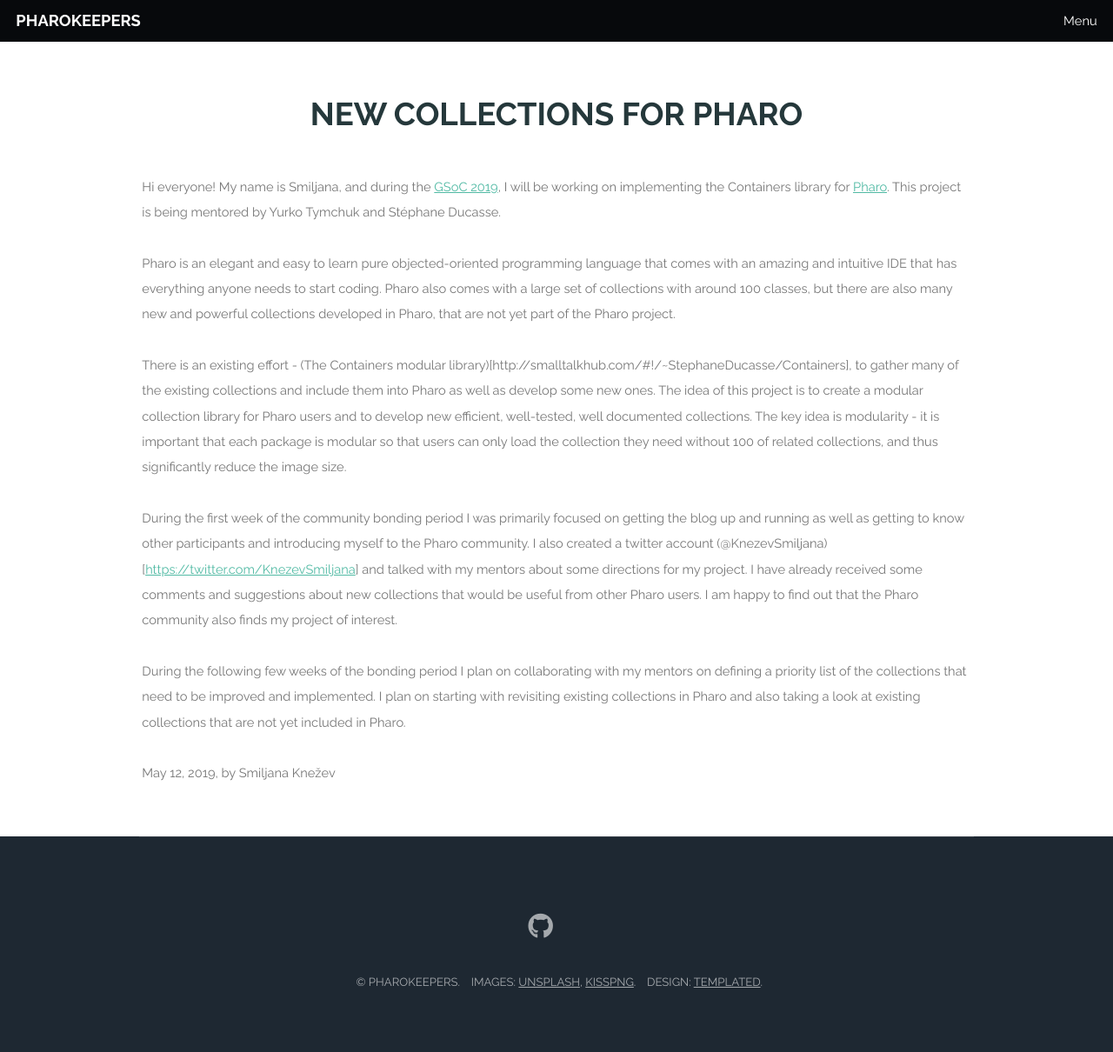
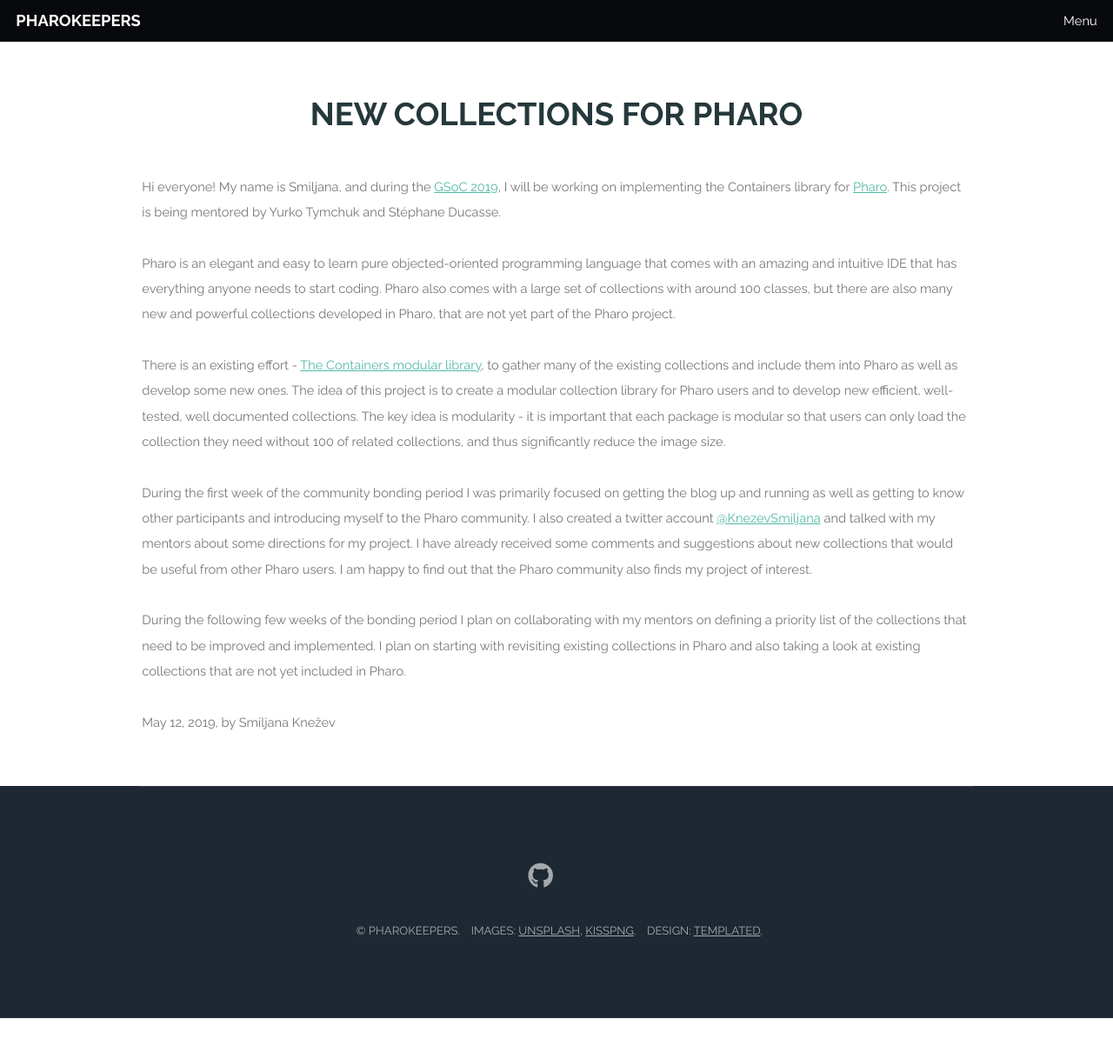
Before and after one commit to Pharokeepers/pharokeepers.github.io, a Jekyll site: the page built from _posts/2019-05-11-intro-to-gsoc.markdown, in a window 1280 px wide and 1229 px high. Shown: the top 1210 px of the window at 87% size. Built offline with Jekyll 4.4.1, drawn with Linux system fonts in a browser that asks for light colours; comment, search, counter and statistics services are not loaded.

Commit message:
Update 2019-05-11-intro-to-gsoc.markdown

```diff
--- a/_posts/2019-05-11-intro-to-gsoc.markdown
+++ b/_posts/2019-05-11-intro-to-gsoc.markdown
@@ -11,8 +11,8 @@ Hi everyone! My name is Smiljana, and during the [GSoC 2019](<https://summerofco
 
 Pharo is an elegant and easy to learn pure objected-oriented programming language that comes with an amazing and intuitive IDE that has everything anyone needs to start coding. Pharo also comes with a large set of collections with around 100 classes, but there are also many new and powerful collections developed in Pharo, that are not yet part of the Pharo project.
 
-There is an existing effort  - (The Containers modular library)[http://smalltalkhub.com/#!/~StephaneDucasse/Containers], to gather many of the existing collections and include them into Pharo as well as develop some new ones. The idea of this project is to create a modular collection library for Pharo users and to develop new efficient, well-tested, well documented collections. The key idea is modularity - it is important that each package is modular so that users can only load the collection they need without 100 of related collections, and thus significantly reduce the image size.
+There is an existing effort  - [The Containers modular library](<http://smalltalkhub.com/#!/~StephaneDucasse/Containers>), to gather many of the existing collections and include them into Pharo as well as develop some new ones. The idea of this project is to create a modular collection library for Pharo users and to develop new efficient, well-tested, well documented collections. The key idea is modularity - it is important that each package is modular so that users can only load the collection they need without 100 of related collections, and thus significantly reduce the image size.
 
-During the first week of the community bonding period I was primarily focused on getting the blog up and running as well as getting to know other participants and introducing myself to the Pharo community. I also created a twitter account (@KnezevSmiljana)[<https://twitter.com/KnezevSmiljana>] and talked with my mentors about some directions for my project. I have already received some comments and suggestions about new collections that would be useful from other Pharo users. I am happy to find out that the Pharo community also finds my project of interest.
+During the first week of the community bonding period I was primarily focused on getting the blog up and running as well as getting to know other participants and introducing myself to the Pharo community. I also created a twitter account [@KnezevSmiljana](<https://twitter.com/KnezevSmiljana>) and talked with my mentors about some directions for my project. I have already received some comments and suggestions about new collections that would be useful from other Pharo users. I am happy to find out that the Pharo community also finds my project of interest.
 
 During the following few weeks of the bonding period I plan on collaborating with my mentors on defining a priority list of the collections that need to be improved and implemented. I plan on starting with revisiting existing collections in Pharo and also taking a look at existing collections that are not yet included in Pharo.
```
